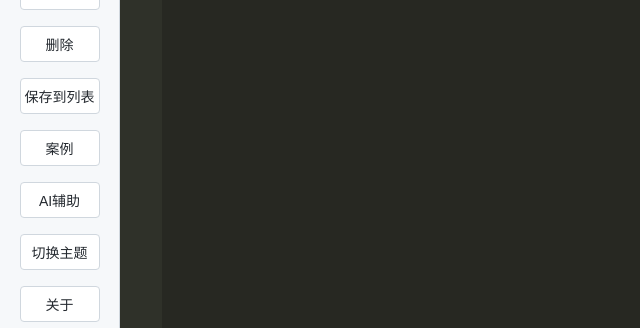
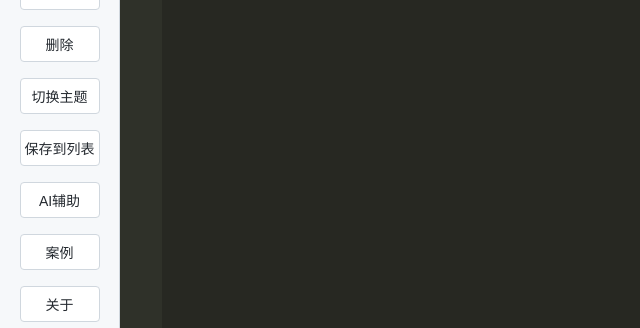
Before and after one commit to easyeda/eext-api-debug-tool, a website with bundled scripts: page iframe/main/index.html in a window 1280 px wide. Shown: the part 154-482 px from the top of the page, without its empty margins (0-640 px from the left). Built offline with nearby package versions, Linux system fonts and the light colour scheme.

Commit message:
优化了一下布局

```diff
--- a/iframe/main/index.html
+++ b/iframe/main/index.html
@@ -14,10 +14,10 @@
 					<li><button id="load-btn">加载</button></li>
 					<li><button id="save-btn">保存</button></li>
 					<li><button id="delete-btn">删除</button></li>
+					<li><button id="setting-btn">切换主题</button></li>
 					<li><button id="SaveinLeft-btn">保存到列表</button></li>
+					<li><button id="ai-btn">AI辅助</button></li>
 					<li><button id="example-btn">案例</button></li>
-					<li><button id="ai-btn">AI辅助</button></li>
-					<li><button id="setting-btn">切换主题</button></li>
 					<li><button id="about-btn">关于</button></li>
 				</ul>
 			</div>
--- a/iframe/style/body-dark.css
+++ b/iframe/style/body-dark.css
@@ -94,3 +94,19 @@ body {
 	height: 100%;
 	width: 100%;
 }
+#sidebar {
+	overflow-y: auto;
+	/* 隐藏滚动条但可滚动 */
+}
+
+/* WebKit (Chrome, Safari) */
+#sidebar::-webkit-scrollbar {
+	display: none;
+}
+
+/* Firefox */
+#sidebar {
+	scrollbar-width: none; /* 或 'thin' + 透明色 trick，但 display:none 不支持 */
+}
+
+/* 对于 Firefox，更稳妥的做法是用 wrapper 技巧，但简单场景下 scrollbar-width: none 足够 */
--- a/iframe/style/body-light.css
+++ b/iframe/style/body-light.css
@@ -89,3 +89,16 @@ body {
 	height: 100%;
 	width: 100%;
 }
+#sidebar {
+	overflow-y: auto;
+}
+
+/* WebKit (Chrome, Safari) */
+#sidebar::-webkit-scrollbar {
+	display: none;
+}
+
+/* Firefox */
+#sidebar {
+	scrollbar-width: none;
+}
```
